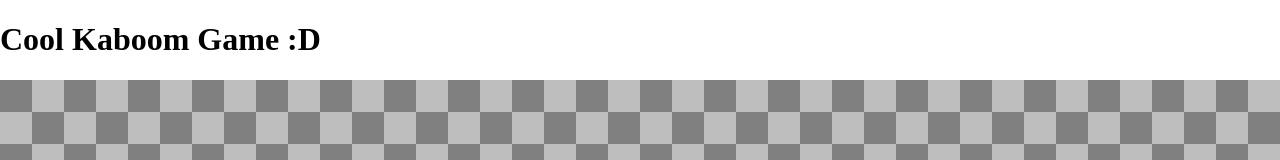
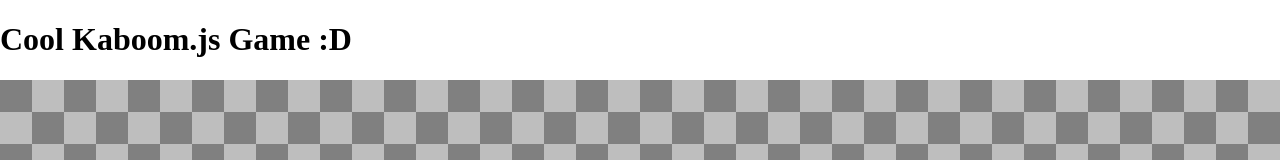
Before and after one commit to nf-projects/KaboomGame, a website: page index.html in a window 1280 px wide. Shown: the top 160 px of the page. Drawn offline with Linux system fonts and the light colour scheme; animation ran at ten frames a second.

Commit message:
very important major header design change

```diff
--- a/index.html
+++ b/index.html
@@ -6,7 +6,7 @@
 </head>
 
 <body>
-    <h1>Cool Kaboom Game :D</h1>
+    <h1>Cool Kaboom.js Game :D</h1>
     <script src="js/build.js"></script>
 </body>
 
```
